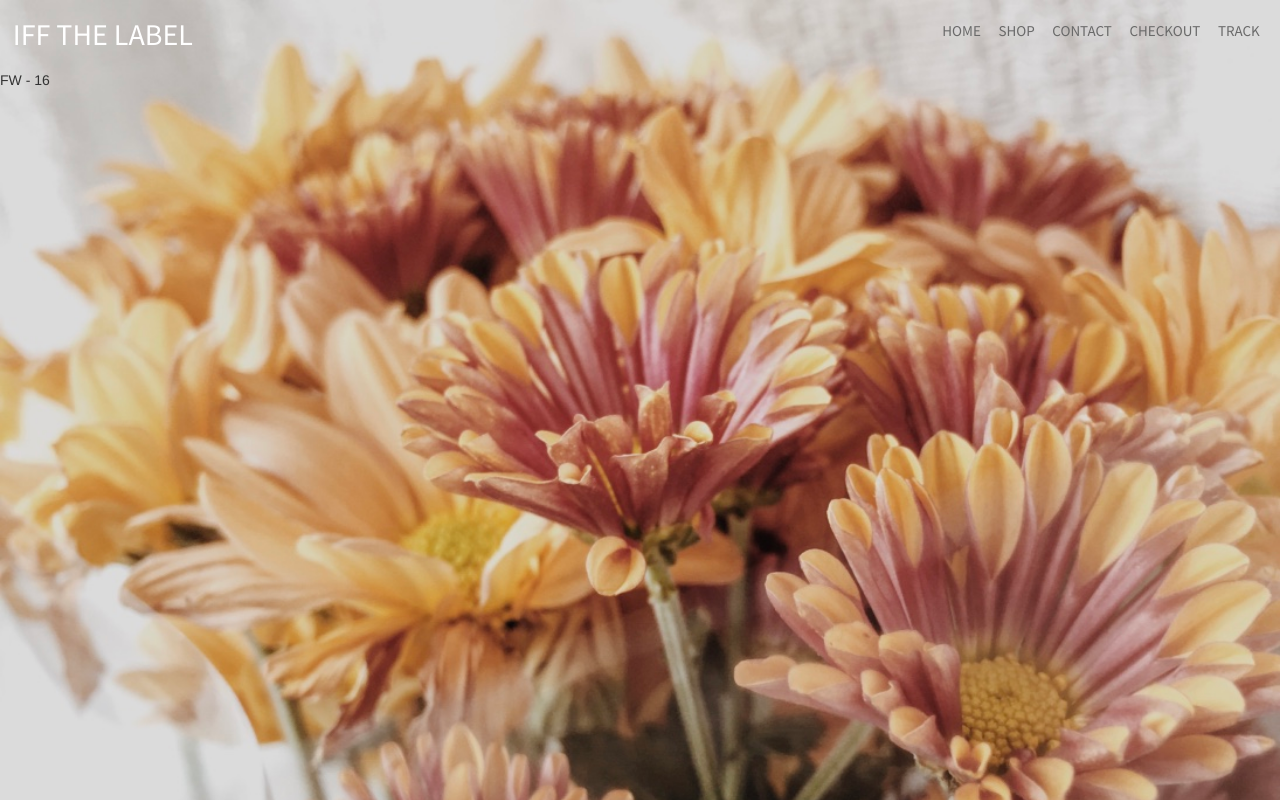
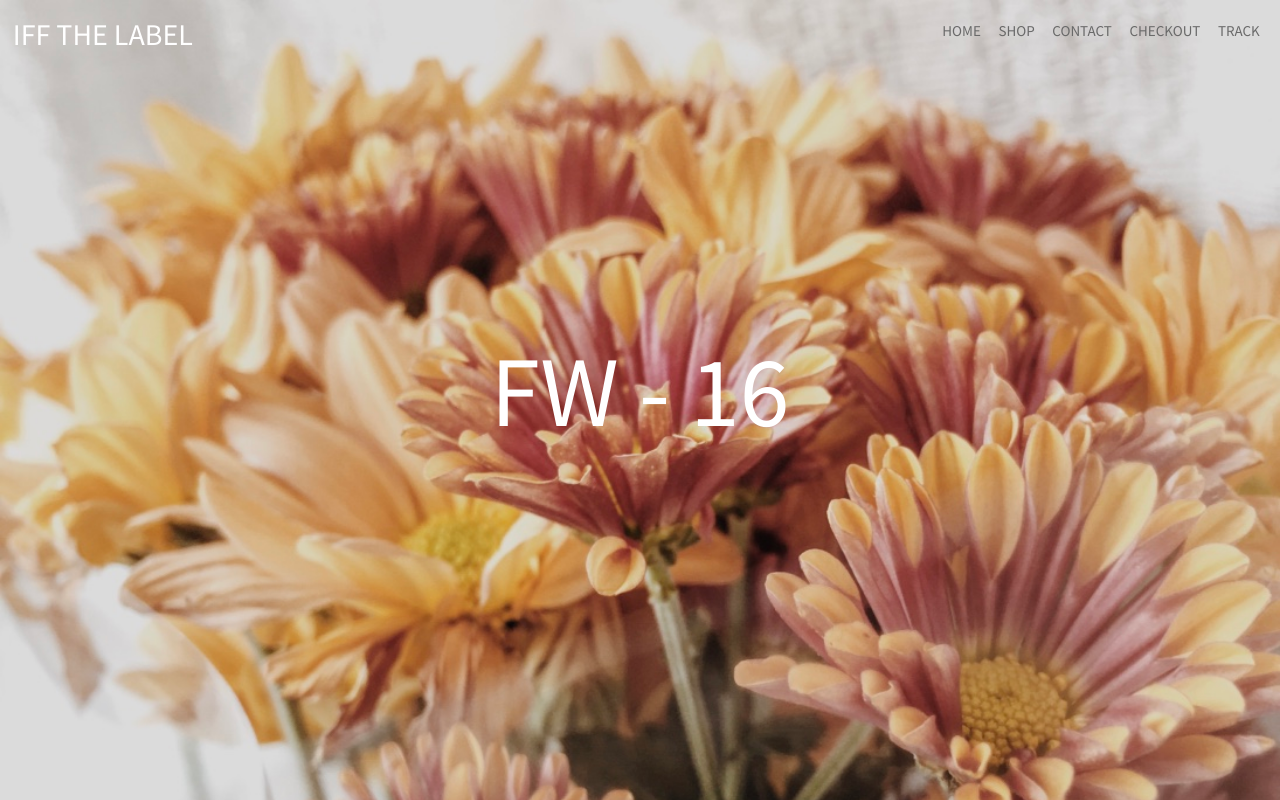
Before and after one commit to odilialirani/iff, a website: page index.html in a window 1280 px wide. Drawn offline with nearby package versions, Linux system fonts and the light colour scheme.

Commit message:
season styles added

```diff
--- a/style.css
+++ b/style.css
@@ -8,6 +8,25 @@
     width: 15%;
     float: left;
     padding-top: 1%;
+}
+.season  {
+   color: white;
+    background-color: transparent;
+    text-align: center;
+    position: absolute;
+    top: 40%;
+    left: 0px;
+    width: 100%;
+    height: 1px;
+    overflow: visible;
+    visibility: visible;
+    display: block
+
+}
+.seasonText {
+    font-family: 'Source Sans Pro', sans-serif;
+    color: white;
+    font-size: 100px;
 }
 .navbar {
     float: right;
```
